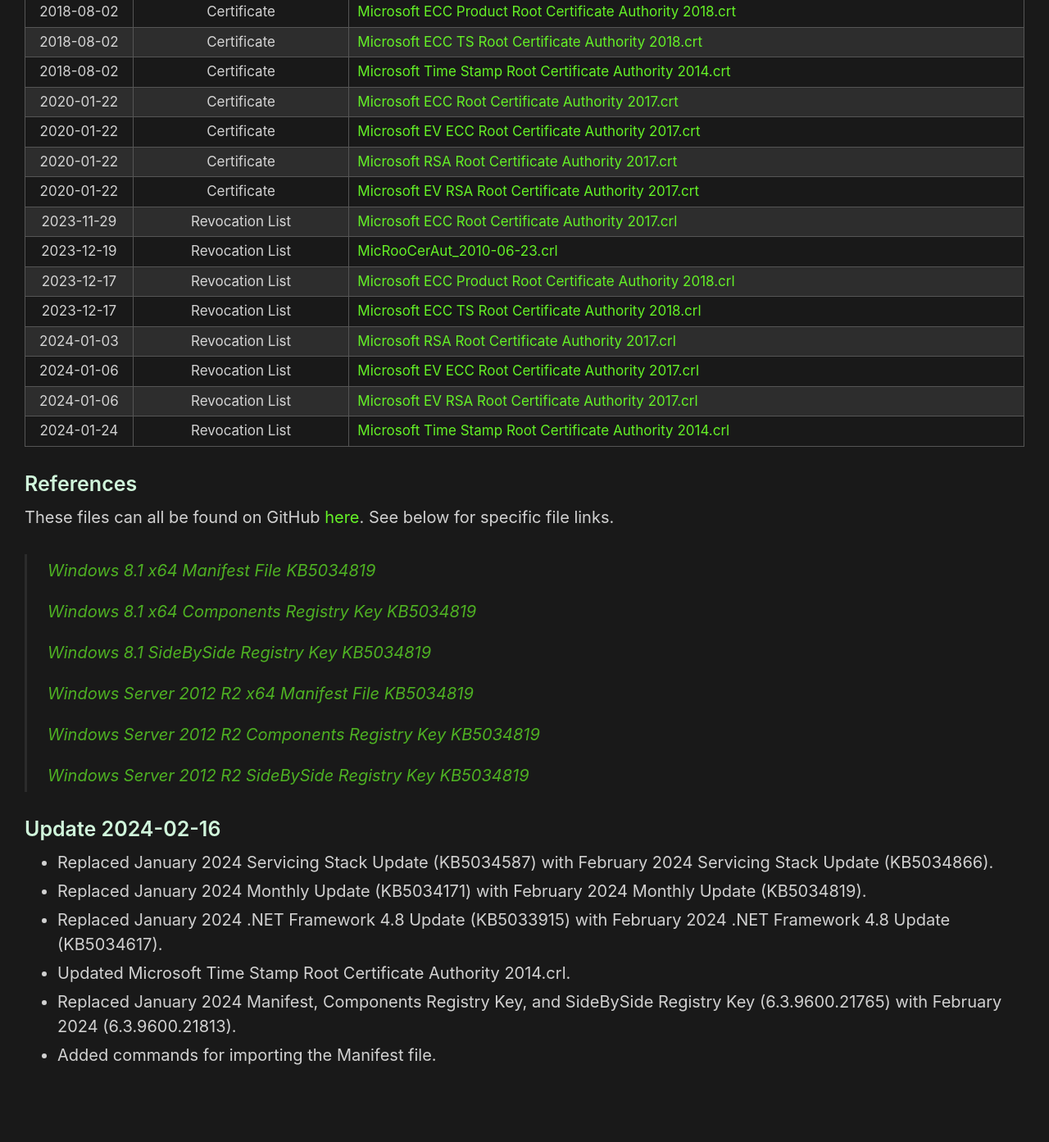
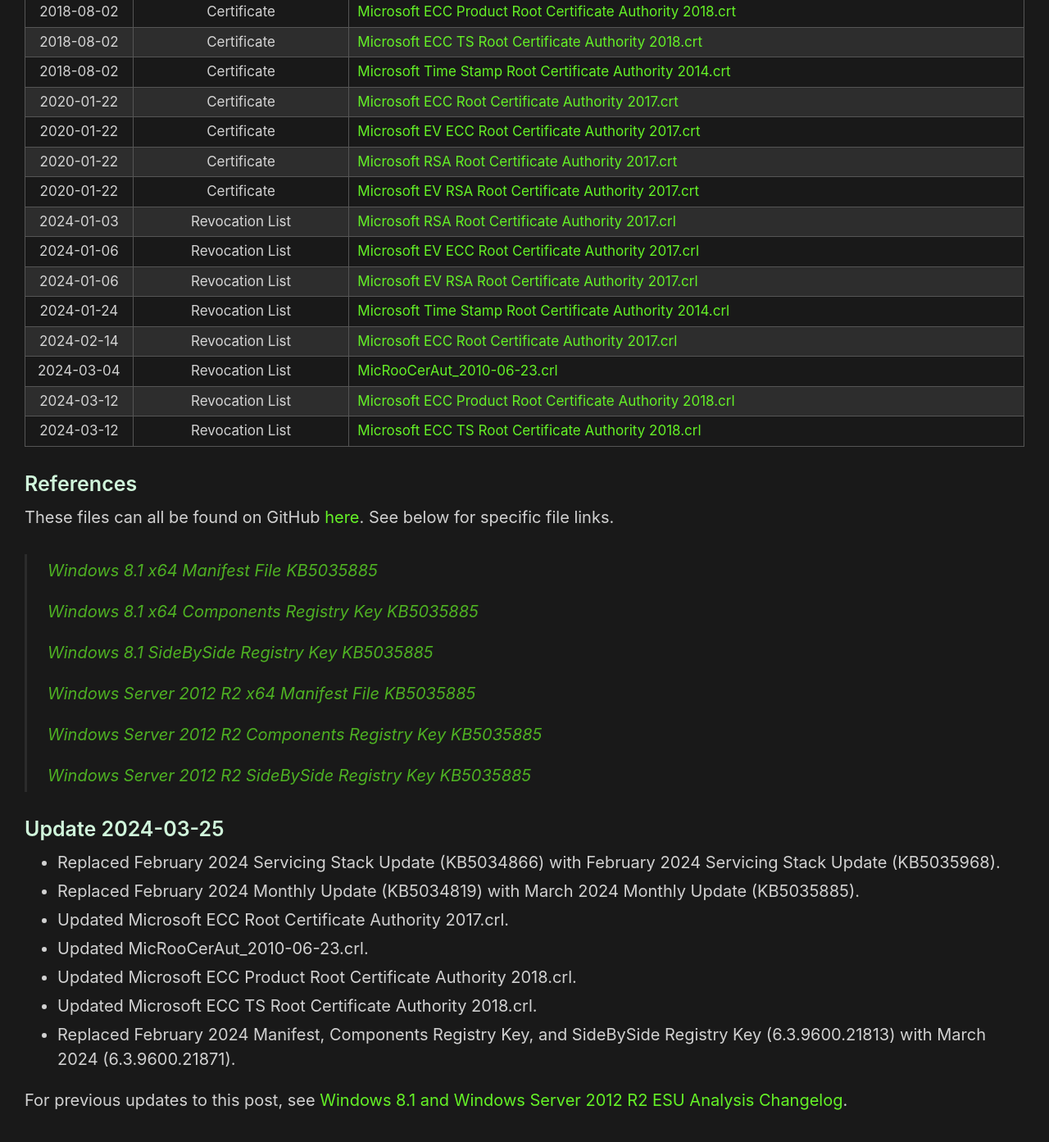
Before and after one commit to HackAndPwn/HackAndPwn.github.io, a Jekyll site: the page built from _posts/2024-01-21-windows-8.1-and-2012-r2-esu-analysis.md, in a window 1280 px wide and 1400 px high, scrolled down 3164 px. Shown: the top 1393 px of the window at 82% size. Built offline with Jekyll 4.4.1, drawn with Linux system fonts in a browser that asks for light colours; some of the changed text lies outside the part shown.

Commit message:
march 2024 patches

```diff
--- a/_posts/2024-01-21-windows-8.1-and-2012-r2-esu-analysis.md
+++ b/_posts/2024-01-21-windows-8.1-and-2012-r2-esu-analysis.md
@@ -2,7 +2,7 @@
 layout: post
 title: Windows 8.1 and Windows Server 2012 R2 ESU Analysis
 original_date: 2024-01-21
-date: 2024-02-16
+date: 2024-03-25
 ---
 
 The original Windows 7 ESU Analysis can be found [here](https://hackandpwn.com/windows-7-esu-analysis).  With the ending of support for Windows 8.1 and Server 2012 R2 in 2023, additional research was conducted to see if similar techniques would work for these operating systems as well.  It was determined that both Windows 8.1 and Windows Server 2012 R2 can be fully patched past the supported period.
@@ -17,29 +17,29 @@
 
 > <center><img src="/assets/2024-01-21-windows-8.1-and-2012-r2-esu-analysis/01.png"></center>
 
-### Install The Latest Servicing Stack Update (SSU) - KB5034866 (February 2024)
-Install [Windows8.1-KB5034866-x64.msu](https://github.com/HackAndPwn/Windows-8.1-And-Server-2012-R2-ESU-Analysis/raw/main/Patches/01_Windows8.1-KB5034866-x64.msu) and reboot the computer.
+### Install The Latest Servicing Stack Update (SSU) - KB5035968 (March 2024)
+Install [Windows8.1-KB5035968-x64.msu](https://github.com/HackAndPwn/Windows-8.1-And-Server-2012-R2-ESU-Analysis/raw/main/Patches/01_Windows8.1-KB5035968-x64.msu) and reboot the computer.
 
-### Install The Latest Monthly Cumulative Update Via Failed Reboot Technique - KB5034819 (February 2024)
-1. Install KB5034819 ( [Part 1](https://github.com/HackAndPwn/Windows-8.1-And-Server-2012-R2-ESU-Analysis/raw/main/Patches/02_Windows8.1-KB5034819-x64.zip.001) / [Part 2](https://github.com/HackAndPwn/Windows-8.1-And-Server-2012-R2-ESU-Analysis/raw/main/Patches/02_Windows8.1-KB5034819-x64.zip.002) / [Part 3](https://github.com/HackAndPwn/Windows-8.1-And-Server-2012-R2-ESU-Analysis/raw/main/Patches/02_Windows8.1-KB5034819-x64.zip.003) / [Part 4](https://github.com/HackAndPwn/Windows-8.1-And-Server-2012-R2-ESU-Analysis/raw/main/Patches/02_Windows8.1-KB5034819-x64.zip.004) / [Part 5](https://github.com/HackAndPwn/Windows-8.1-And-Server-2012-R2-ESU-Analysis/raw/main/Patches/02_Windows8.1-KB5034819-x64.zip.005) / [Part 6](https://github.com/HackAndPwn/Windows-8.1-And-Server-2012-R2-ESU-Analysis/raw/main/Patches/02_Windows8.1-KB5034819-x64.zip.006) ) and reboot the computer.  This will result in a failed update and rollback.
+### Install The Latest Monthly Cumulative Update Via Failed Reboot Technique - KB5035885 (March 2024)
+1. Install KB5035885 ( [Part 1](https://github.com/HackAndPwn/Windows-8.1-And-Server-2012-R2-ESU-Analysis/raw/main/Patches/02_Windows8.1-KB5035885-x64.zip.001) / [Part 2](https://github.com/HackAndPwn/Windows-8.1-And-Server-2012-R2-ESU-Analysis/raw/main/Patches/02_Windows8.1-KB5035885-x64.zip.002) / [Part 3](https://github.com/HackAndPwn/Windows-8.1-And-Server-2012-R2-ESU-Analysis/raw/main/Patches/02_Windows8.1-KB5035885-x64.zip.003) / [Part 4](https://github.com/HackAndPwn/Windows-8.1-And-Server-2012-R2-ESU-Analysis/raw/main/Patches/02_Windows8.1-KB5035885-x64.zip.004) / [Part 5](https://github.com/HackAndPwn/Windows-8.1-And-Server-2012-R2-ESU-Analysis/raw/main/Patches/02_Windows8.1-KB5035885-x64.zip.005) / [Part 6](https://github.com/HackAndPwn/Windows-8.1-And-Server-2012-R2-ESU-Analysis/raw/main/Patches/02_Windows8.1-KB5035885-x64.zip.006) ) and reboot the computer.  This will result in a failed update and rollback.
 2. Apply the  new Windows 8.1 or Server 2012 R2 SideBySide registry key linked below.
-3. Install KB5034819 again and reboot the computer.  This will result in a successful update.
+3. Install KB5035885 again and reboot the computer.  This will result in a successful update.
 
-### Install The Latest Monthly Cumulative Update Via Manfiests/Component Technique - KB5034819 (February 2024)
+### Install The Latest Monthly Cumulative Update Via Manfiests/Component Technique - KB5035885 (March 2024)
 If using the Manifest/Components registry key technique:
 1. Copy the manifest file linked below into the C:\Windows\WinSxS\Manifests folder.  This can be done by executing the following commands:
 > takeown /f C:\Windows\WinSxS\Manifests /a
 >
 > icacls C:\Windows\WinSxS\Manifests /grant Everyone:(F)
 >
-> copy amd64_microsoft-windows-s..edsecurityupdatesai_31bf3856ad364e35_6.3.9600.21813_none_59de5837f61d102b.manifest C:\Windows\WinSxS\Manifests
+> copy amd64_microsoft-windows-s..edsecurityupdatesai_31bf3856ad364e35_6.3.9600.21871_none_599b781bf64f8523.manifest C:\Windows\WinSxS\Manifests
 >
 > icacls C:\Windows\WinSxS\Manifests /remove Everyone
 >
 > icacls C:\Windows\WinSxS\Manifests /setowner "NT SERVICE\TrustedInstaller"
 2. Apply the new Windows 8.1 or Server 2012 R2 Components registry key linked below.
 3. Apply the new Windows 8.1 or Server 2012 R2 SideBySide registry key linked below.
-4. Install KB5034819 ( [Part 1](https://github.com/HackAndPwn/Windows-8.1-And-Server-2012-R2-ESU-Analysis/raw/main/Patches/02_Windows8.1-KB5034819-x64.zip.001) / [Part 2](https://github.com/HackAndPwn/Windows-8.1-And-Server-2012-R2-ESU-Analysis/raw/main/Patches/02_Windows8.1-KB5034819-x64.zip.002) / [Part 3](https://github.com/HackAndPwn/Windows-8.1-And-Server-2012-R2-ESU-Analysis/raw/main/Patches/02_Windows8.1-KB5034819-x64.zip.003) / [Part 4](https://github.com/HackAndPwn/Windows-8.1-And-Server-2012-R2-ESU-Analysis/raw/main/Patches/02_Windows8.1-KB5034819-x64.zip.004) / [Part 5](https://github.com/HackAndPwn/Windows-8.1-And-Server-2012-R2-ESU-Analysis/raw/main/Patches/02_Windows8.1-KB5034819-x64.zip.005) / [Part 6](https://github.com/HackAndPwn/Windows-8.1-And-Server-2012-R2-ESU-Analysis/raw/main/Patches/02_Windows8.1-KB5034819-x64.zip.006) ).
+4. Install KB5035885 ( [Part 1](https://github.com/HackAndPwn/Windows-8.1-And-Server-2012-R2-ESU-Analysis/raw/main/Patches/02_Windows8.1-KB5035885-x64.zip.001) / [Part 2](https://github.com/HackAndPwn/Windows-8.1-And-Server-2012-R2-ESU-Analysis/raw/main/Patches/02_Windows8.1-KB5035885-x64.zip.002) / [Part 3](https://github.com/HackAndPwn/Windows-8.1-And-Server-2012-R2-ESU-Analysis/raw/main/Patches/02_Windows8.1-KB5035885-x64.zip.003) / [Part 4](https://github.com/HackAndPwn/Windows-8.1-And-Server-2012-R2-ESU-Analysis/raw/main/Patches/02_Windows8.1-KB5035885-x64.zip.004) / [Part 5](https://github.com/HackAndPwn/Windows-8.1-And-Server-2012-R2-ESU-Analysis/raw/main/Patches/02_Windows8.1-KB5035885-x64.zip.005) / [Part 6](https://github.com/HackAndPwn/Windows-8.1-And-Server-2012-R2-ESU-Analysis/raw/main/Patches/02_Windows8.1-KB5035885-x64.zip.006) ).
 
 ### Install The Latest .NET 3.5 Update - KB5033900 (January 2024)
 Install [Windows8.1-KB5033900-x64.msu](https://github.com/HackAndPwn/Windows-8.1-And-Server-2012-R2-ESU-Analysis/raw/main/Patches/03_Windows8.1-KB5033900-x64.msu).
@@ -60,36 +60,39 @@
 <tr><td>2020-01-22</td><td>Certificate</td><td style="text-align:left"><a href="https://github.com/HackAndPwn/Windows-7-Patching/raw/master/08_Certs/Microsoft%20EV%20ECC%20Root%20Certificate%20Authority%202017.crt">Microsoft EV ECC Root Certificate Authority 2017.crt</a></td></tr>
 <tr><td>2020-01-22</td><td>Certificate</td><td style="text-align:left"><a href="https://github.com/HackAndPwn/Windows-7-Patching/raw/master/08_Certs/Microsoft%20RSA%20Root%20Certificate%20Authority%202017.crt">Microsoft RSA Root Certificate Authority 2017.crt</a></td></tr>
 <tr><td>2020-01-22</td><td>Certificate</td><td style="text-align:left"><a href="https://github.com/HackAndPwn/Windows-7-Patching/raw/master/08_Certs/Microsoft%20EV%20RSA%20Root%20Certificate%20Authority%202017.crt">Microsoft EV RSA Root Certificate Authority 2017.crt</a></td></tr>
-<tr><td>2023-11-29</td><td>Revocation List</td><td style="text-align:left"><a href="https://github.com/HackAndPwn/Windows-7-Patching/raw/master/08_Certs/Microsoft%20ECC%20Root%20Certificate%20Authority%202017.crl">Microsoft ECC Root Certificate Authority 2017.crl</a></td></tr>
-<tr><td>2023-12-19</td><td>Revocation List</td><td style="text-align:left"><a href="https://github.com/HackAndPwn/Windows-7-Patching/raw/master/08_Certs/MicRooCerAut_2010-06-23.crl">MicRooCerAut_2010-06-23.crl</a></td></tr>
-<tr><td>2023-12-17</td><td>Revocation List</td><td style="text-align:left"><a href="https://github.com/HackAndPwn/Windows-7-Patching/raw/master/08_Certs/Microsoft%20ECC%20Product%20Root%20Certificate%20Authority%202018.crl">Microsoft ECC Product Root Certificate Authority 2018.crl</a></td></tr>
-<tr><td>2023-12-17</td><td>Revocation List</td><td style="text-align:left"><a href="https://github.com/HackAndPwn/Windows-7-Patching/raw/master/08_Certs/Microsoft%20ECC%20TS%20Root%20Certificate%20Authority%202018.crl">Microsoft ECC TS Root Certificate Authority 2018.crl</a></td></tr>
 <tr><td>2024-01-03</td><td>Revocation List</td><td style="text-align:left"><a href="https://github.com/HackAndPwn/Windows-7-Patching/raw/master/08_Certs/Microsoft%20RSA%20Root%20Certificate%20Authority%202017.crl">Microsoft RSA Root Certificate Authority 2017.crl</a></td></tr>
 <tr><td>2024-01-06</td><td>Revocation List</td><td style="text-align:left"><a href="https://github.com/HackAndPwn/Windows-7-Patching/raw/master/08_Certs/Microsoft%20EV%20ECC%20Root%20Certificate%20Authority%202017.crl">Microsoft EV ECC Root Certificate Authority 2017.crl</a></td></tr>
 <tr><td>2024-01-06</td><td>Revocation List</td><td style="text-align:left"><a href="https://github.com/HackAndPwn/Windows-7-Patching/raw/master/08_Certs/Microsoft%20EV%20RSA%20Root%20Certificate%20Authority%202017.crl">Microsoft EV RSA Root Certificate Authority 2017.crl</a></td></tr>
 <tr><td>2024-01-24</td><td>Revocation List</td><td style="text-align:left"><a href="https://github.com/HackAndPwn/Windows-7-Patching/raw/master/08_Certs/Microsoft%20Time%20Stamp%20Root%20Certificate%20Authority%202014.crl">Microsoft Time Stamp Root Certificate Authority 2014.crl</a></td></tr>
+<tr><td>2024-02-14</td><td>Revocation List</td><td style="text-align:left"><a href="https://github.com/HackAndPwn/Windows-7-Patching/raw/master/08_Certs/Microsoft%20ECC%20Root%20Certificate%20Authority%202017.crl">Microsoft ECC Root Certificate Authority 2017.crl</a></td></tr>
+<tr><td>2024-03-04</td><td>Revocation List</td><td style="text-align:left"><a href="https://github.com/HackAndPwn/Windows-7-Patching/raw/master/08_Certs/MicRooCerAut_2010-06-23.crl">MicRooCerAut_2010-06-23.crl</a></td></tr>
+<tr><td>2024-03-12</td><td>Revocation List</td><td style="text-align:left"><a href="https://github.com/HackAndPwn/Windows-7-Patching/raw/master/08_Certs/Microsoft%20ECC%20Product%20Root%20Certificate%20Authority%202018.crl">Microsoft ECC Product Root Certificate Authority 2018.crl</a></td></tr>
+<tr><td>2024-03-12</td><td>Revocation List</td><td style="text-align:left"><a href="https://github.com/HackAndPwn/Windows-7-Patching/raw/master/08_Certs/Microsoft%20ECC%20TS%20Root%20Certificate%20Authority%202018.crl">Microsoft ECC TS Root Certificate Authority 2018.crl</a></td></tr>
 </tbody></table>
 
 ### References
 
 These files can all be found on GitHub [here](https://github.com/HackAndPwn/Windows-8.1-And-Server-2012-R2-ESU-Analysis).  See below for specific file links.
 
-> [Windows 8.1 x64 Manifest File KB5034819](https://github.com/HackAndPwn/Windows-8.1-And-Server-2012-R2-ESU-Analysis/blob/main/2024_02/amd64_microsoft-windows-s..edsecurityupdatesai_31bf3856ad364e35_6.3.9600.21813_none_59de5837f61d102b.manifest)
+> [Windows 8.1 x64 Manifest File KB5035885](https://github.com/HackAndPwn/Windows-8.1-And-Server-2012-R2-ESU-Analysis/blob/main/2024_03/amd64_microsoft-windows-s..edsecurityupdatesai_31bf3856ad364e35_6.3.9600.21871_none_599b781bf64f8523.manifest)
 >
-> [Windows 8.1 x64 Components Registry Key KB5034819](https://github.com/HackAndPwn/Windows-8.1-And-Server-2012-R2-ESU-Analysis/blob/main/2024_02/8.1_x64_ComponentsRegistryKey.reg)
+> [Windows 8.1 x64 Components Registry Key KB5035885](https://github.com/HackAndPwn/Windows-8.1-And-Server-2012-R2-ESU-Analysis/blob/main/2024_03/8.1_x64_ComponentsRegistryKey.reg)
 >
-> [Windows 8.1 SideBySide Registry Key KB5034819](https://github.com/HackAndPwn/Windows-8.1-And-Server-2012-R2-ESU-Analysis/blob/main/2024_02/8.1_x64_SideBySideRegistryKey_x64.reg)
+> [Windows 8.1 SideBySide Registry Key KB5035885](https://github.com/HackAndPwn/Windows-8.1-And-Server-2012-R2-ESU-Analysis/blob/main/2024_03/8.1_x64_SideBySideRegistryKey_x64.reg)
 >
-> [Windows Server 2012 R2 x64 Manifest File KB5034819](https://github.com/HackAndPwn/Windows-8.1-And-Server-2012-R2-ESU-Analysis/blob/main/2024_02/amd64_microsoft-windows-s..edsecurityupdatesai_31bf3856ad364e35_6.3.9600.21813_none_59de5837f61d102b.manifest)
+> [Windows Server 2012 R2 x64 Manifest File KB5035885](https://github.com/HackAndPwn/Windows-8.1-And-Server-2012-R2-ESU-Analysis/blob/main/2024_03/amd64_microsoft-windows-s..edsecurityupdatesai_31bf3856ad364e35_6.3.9600.21871_none_599b781bf64f8523.manifest)
 >
-> [Windows Server 2012 R2 Components Registry Key KB5034819](https://github.com/HackAndPwn/Windows-8.1-And-Server-2012-R2-ESU-Analysis/blob/main/2024_02/Server_2012_R2_x64_ComponentsRegistryKey.reg)
+> [Windows Server 2012 R2 Components Registry Key KB5035885](https://github.com/HackAndPwn/Windows-8.1-And-Server-2012-R2-ESU-Analysis/blob/main/2024_03/Server_2012_R2_x64_ComponentsRegistryKey.reg)
 >
-> [Windows Server 2012 R2 SideBySide Registry Key KB5034819](https://github.com/HackAndPwn/Windows-8.1-And-Server-2012-R2-ESU-Analysis/blob/main/2024_02/Server_2012_R2_x64_SideBySideRegistryKey_x64.reg)
+> [Windows Server 2012 R2 SideBySide Registry Key KB5035885](https://github.com/HackAndPwn/Windows-8.1-And-Server-2012-R2-ESU-Analysis/blob/main/2024_03/Server_2012_R2_x64_SideBySideRegistryKey_x64.reg)
 
-### Update 2024-02-16
-* Replaced January 2024 Servicing Stack Update (KB5034587) with February 2024 Servicing Stack Update (KB5034866).
-* Replaced January 2024 Monthly Update (KB5034171) with February 2024 Monthly Update (KB5034819).
-* Replaced January 2024 .NET Framework 4.8 Update (KB5033915) with February 2024 .NET Framework 4.8 Update (KB5034617).
-* Updated Microsoft Time Stamp Root Certificate Authority 2014.crl.
-* Replaced January 2024 Manifest, Components Registry Key, and SideBySide Registry Key (6.3.9600.21765) with February 2024 (6.3.9600.21813).
-* Added commands for importing the Manifest file.
+### Update 2024-03-25
+* Replaced February 2024 Servicing Stack Update (KB5034866) with February 2024 Servicing Stack Update (KB5035968).
+* Replaced February 2024 Monthly Update (KB5034819) with March 2024 Monthly Update (KB5035885).
+* Updated Microsoft ECC Root Certificate Authority 2017.crl.
+* Updated MicRooCerAut_2010-06-23.crl.
+* Updated Microsoft ECC Product Root Certificate Authority 2018.crl.
+* Updated Microsoft ECC TS Root Certificate Authority 2018.crl.
+* Replaced February 2024 Manifest, Components Registry Key, and SideBySide Registry Key (6.3.9600.21813) with March 2024 (6.3.9600.21871).
+
+For previous updates to this post, see [Windows 8.1 and Windows Server 2012 R2 ESU Analysis Changelog](https://hackandpwn.com/windows-8.1-and-2012-r2-esu-analysis-changelog/).
```
Also changed, not shown: _posts/2020-05-23-windows-7-esu-patching-changelog.md (+6 -0 lines), _posts/2020-05-23-windows-7-esu-patching.md (+12 -11 lines), _posts/2020-09-12-windows-7-esu-analysis-updates-changelog.md (+6 -0 lines), _posts/2020-09-12-windows-7-esu-analysis-updates.md (+15 -17 lines), _posts/2024-01-21-windows-8.1-and-2012-r2-esu-analysis-changelog.md (added, +13 -0 lines).
